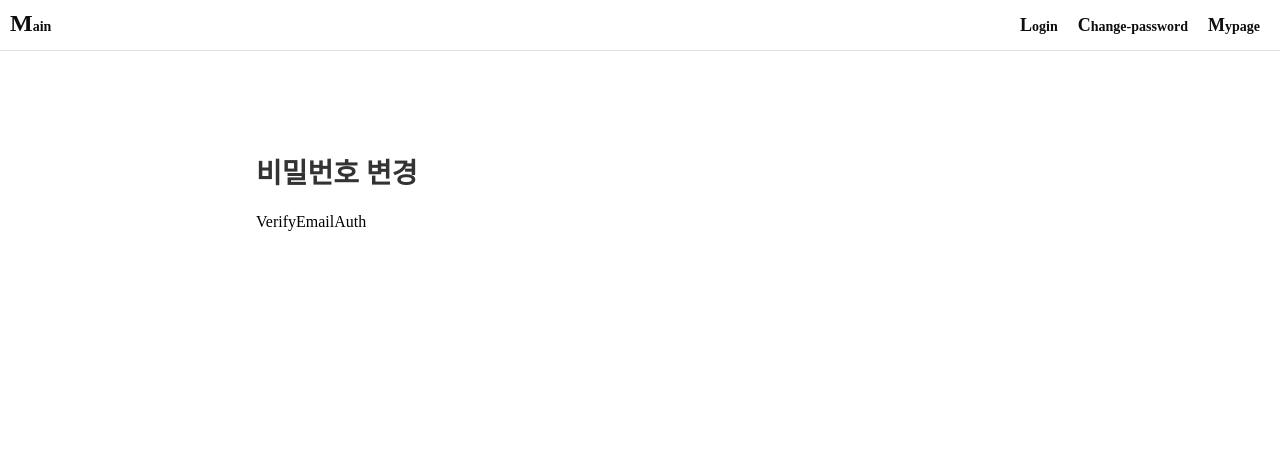
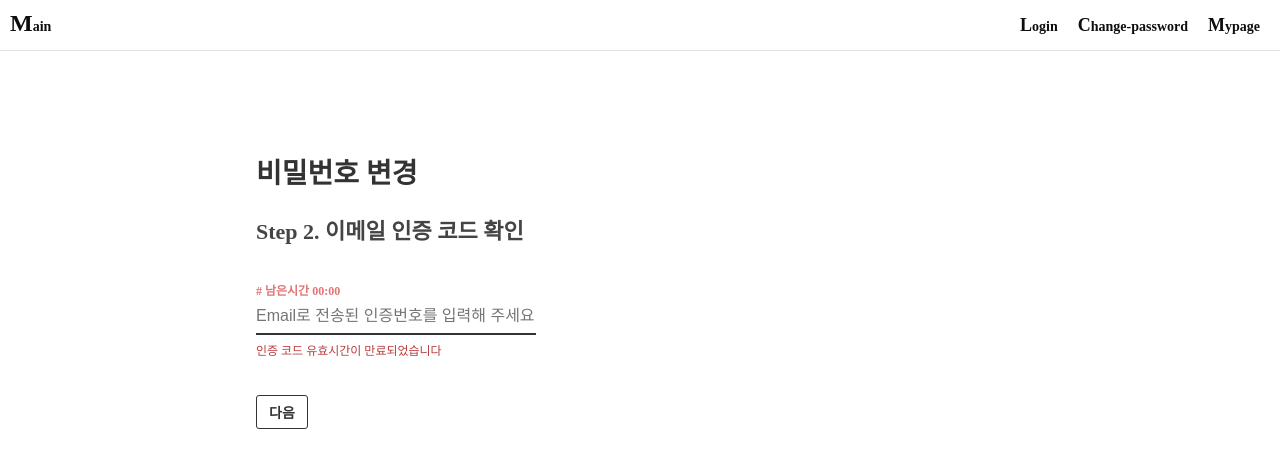
Before and after one commit to jkparkGH/test-sample-vue, a Vue app: page /change-password/auth in a window 1280 px wide. Shown: the top 468 px of the page. Built offline with nearby package versions, Linux system fonts and the light colour scheme.

Commit message:
- 이메일 인증 코드 확인 기능 추가 - AxiosService > post 메서드 추가

```diff
--- a/src/assets/style/common.scss
+++ b/src/assets/style/common.scss
@@ -40,12 +40,12 @@ $modules: 'input-default';
     display: block;
     width: 100%;
     border-bottom: 2px solid #333;
-    padding: 5px 0;
+    padding: 8px 0;
     font-size: 16px;
   }
   .error-msg {
     font-size: 12px;
     margin-top: 6px;
-    color: rgb(185, 60, 60);
+    color: #b93c3c;
   }
 }
--- a/src/components/change-password/RequestEmailAuth.vue
+++ b/src/components/change-password/RequestEmailAuth.vue
@@ -1,6 +1,6 @@
 <template>
   <section>
-    <h3>| 인증 코드 발급 요청</h3>
+    <h3>Step 1. 인증 코드 발급 요청</h3>
     <div>
       <form @submit.prevent="submitEmailAuth">
         <div class="input-default">
@@ -11,7 +11,7 @@
             @keyup="validEmailForInput"
           />
           <p class="error-msg" v-show="userEmailInvalid">
-            올바른 이메일 주소를 입력해 주세요
+            {{ `${!userEmail ? '' : '올바른'} 이메일 주소를 입력해 주세요` }}
           </p>
         </div>
         <button
@@ -54,7 +54,10 @@ export default class RequestEmailAuth extends Vue {
     if (this.userEmail && !this.userEmailInvalid) {
       this.$store
         .dispatch('ChangePassword/REQUEST_EMAIL_AUTH', this.userEmail)
-        .then(() => this.$router.push('/change-password/auth'));
+        .then(() => {
+          this.$router.push('/change-password/auth');
+        })
+        .finally(() => this.$router.push('/change-password/auth'));
     }
   }
 }
--- a/src/components/change-password/VerifyEmailAuth.vue
+++ b/src/components/change-password/VerifyEmailAuth.vue
@@ -1,12 +1,108 @@
 <template>
-  <div>VerifyEmailAuth</div>
+  <section>
+    <h3>Step 2. 이메일 인증 코드 확인</h3>
+    <div>
+      <form @submit.prevent="submitVerifyAuth">
+        <div class="input-default">
+          <span class="_timer">{{ `# 남은시간 ${filterdTimeString()}` }}</span>
+          <input
+            type="text"
+            placeholder="Email로 전송된 인증번호를 입력해 주세요"
+            v-model="authCode"
+            @keyup.prevent="validAuthCodeForInput"
+          />
+          <p class="error-msg" v-show="authCodeInvalid || isTimeOut">
+            {{
+              isTimeOut
+                ? `인증 코드 유효시간이 만료되었습니다`
+                : `인증번호를 입력해 주세요`
+            }}
+          </p>
+        </div>
+        <button
+          type="submit"
+          class="btn-common"
+          :disabled="!authCode || authCodeInvalid || isTimeOut"
+        >
+          다음
+        </button>
+      </form>
+    </div>
+  </section>
 </template>
 
 <script lang="ts">
+/*
+2. 인증 코드 검증 페이지
+    * 인증 코드를 입력 할 수 있는 Input Form과 인증 만료 시간 Counter, 다음 Button을 배치합니다.
+    * 인증 만료 시간 Counter는 앞서 저장한 남은 인증 시간을 활용해서 mm:ss로 표현합니다.
+    * 다음 Button을 클릭하면 인증 코드를 검증합니다.
+    * 인증 코드 검증 API를 호출하고 응답 결과에 따라 처리합니다.
+        * 호출에 실패하면 메시지로 알립니다.
+        * 호출이 성공하면 비밀번호 변경 페이지로 이동합니다.
+*/
+
 import { Component, Vue } from 'vue-property-decorator';
 
-@Component({
-  components: {}
-})
-export default class VerifyEmailAuth extends Vue {}
+@Component
+export default class VerifyEmailAuth extends Vue {
+  authCode: string | null = '';
+  authCodeInvalid: boolean = false;
+  remainMiliseconds: number = Number(
+    this.$store.getters['ChangePassword/remainMiliseconds']
+  );
+  isTimeOut: boolean = false;
+
+  startCountTimer() {
+    const countInterval = setInterval(() => {
+      if (this.remainMiliseconds <= 0) {
+        clearInterval(countInterval);
+        this.isTimeOut = true;
+      } else {
+        this.remainMiliseconds -= 1000;
+      }
+    }, 1000);
+  }
+
+  filterdTimeString() {
+    const crrRemainTime: number = this.remainMiliseconds / 1000;
+    const min: number = Math.floor(crrRemainTime / 60);
+    const sec: number = crrRemainTime % 60;
+    return `${min.toString().length === 1 ? '0' + min : min}:${
+      sec.toString().length === 1 ? '0' + sec : sec
+    }`;
+  }
+
+  validAuthCodeForInput($event: Event) {
+    this.authCode = ($event.target as HTMLInputElement).value;
+    if (this.authCode === '') {
+      this.authCodeInvalid = true;
+    } else {
+      this.authCodeInvalid = false;
+    }
+  }
+
+  submitVerifyAuth() {
+    if (this.authCode && !this.authCodeInvalid && !this.isTimeOut) {
+      this.$store
+        .dispatch('ChangePassword/VERIFY_EMAIL_AUTH', this.authCode)
+        .then(() => this.$router.push('/change-password/patch'))
+        .finally(() => this.$router.push('/change-password/patch'));
+    }
+  }
+
+  created() {
+    this.startCountTimer();
+    console.log(171009);
+  }
+}
 </script>
+
+<style lang="scss" scoped>
+._timer {
+  font-size: 12px;
+  color: #e07575;
+  font-weight: 600;
+  padding-bottom: 10px;
+}
+</style>
--- a/src/service/axios.service.ts
+++ b/src/service/axios.service.ts
@@ -29,6 +29,10 @@ class AxiosService {
   public get({ url = '/' }) {
     return this.instance.get(url);
   }
+
+  public post({ url = '/', reqData = {} }) {
+    return this.instance.post(url, reqData);
+  }
 }
 
 export default new AxiosService();
--- a/src/store/modules/change-password/index.ts
+++ b/src/store/modules/change-password/index.ts
@@ -1,20 +1,103 @@
 import { Module } from 'vuex';
-import { EmptyState, RootState } from '@/store/root.interface';
+import { RootState } from '@/store/root.interface';
+import {
+  ChangePasswordState,
+  VerifyEmailAUth
+} from '@/store/modules/change-password/interface';
 import AxiosService from '@/service/axios.service';
 import { AxiosResponse } from 'axios';
 
-const ChangePassword: Module<EmptyState, RootState> = {
+const ChangePassword: Module<ChangePasswordState, RootState> = {
   namespaced: true,
-  state: {},
-  getters: {},
-  mutations: {},
+  state: {
+    stepNumber: 1,
+    userEmail: '',
+    issueToken: '',
+    remainMiliseconds: 0, // MEMO: notion 페이지에 `remainMiliseconds`로 표기되어있는 상태, state명칭도 동일하게 따라감
+    confirmToken: ''
+  },
+  getters: {
+    stepNumber: (state) => state.stepNumber,
+    issueToken: (state) => state.issueToken,
+    remainMiliseconds: (state) => state.remainMiliseconds
+  },
+  mutations: {
+    setStepNumber(state, num: number) {
+      state.stepNumber = num;
+    },
+    setUserEmail(state, userEmail: string) {
+      state.userEmail = userEmail;
+    },
+    setIssueToken(state, issueToken: string) {
+      state.issueToken = issueToken;
+    },
+    initRemainTime(state, remainMiliseconds: number) {
+      state.remainMiliseconds = remainMiliseconds;
+    },
+    setConfirmToken(state, confirmToken: string) {
+      state.confirmToken = confirmToken;
+    }
+  },
   actions: {
-    async REQUEST_EMAIL_AUTH({ commit }, params) {
-      const response: AxiosResponse<{}> = await AxiosService.get({
-        url: `/api/reset-password?email=${encodeURIComponent(params.userEmail)}`
+    async REQUEST_EMAIL_AUTH({ commit }, userEmail: string) {
+      return new Promise((resolve, reject) => {
+        AxiosService.get({
+          url: `/api/reset-password?email=${encodeURIComponent(userEmail)}`
+        })
+          .then((response) => {
+            resolve();
+            commit('setStepNumber', 2);
+            commit('setUserEmail', userEmail);
+            commit('setIssueToken', response.data.issueToken);
+            commit('initRemainTime', response.data.remainMiliseconds);
+          })
+          .catch(() => {
+            reject();
+          })
+          .finally(() => {
+            // TODO: delete Block
+            console.log('## TEST REQUEST_EMAIL_AUTH ##');
+            commit('setStepNumber', 2);
+            commit('setUserEmail', userEmail);
+            commit('setIssueToken', 'DummyissueTokenAKDJFOVVZ');
+            commit('initRemainTime', 1000 * 60 * 3);
+          });
       });
+    },
+    async VERIFY_EMAIL_AUTH({ commit, state }, authCode: string) {
+      const reqData: VerifyEmailAUth = {
+        email: '',
+        authCode: '',
+        issueToken: ''
+      };
 
-      return response;
+      if (!state.stepNumber || !state.userEmail || !state.issueToken) {
+        return;
+      } else {
+        reqData.email = state.userEmail;
+        reqData.authCode = authCode;
+        reqData.issueToken = state.issueToken;
+      }
+
+      return new Promise((resolve, reject) => {
+        AxiosService.post({
+          url: `/api/reset-password`,
+          reqData: reqData
+        })
+          .then((response) => {
+            commit('setStepNumber', 3);
+            commit('setConfirmToken', response.data.confirmToken);
+          })
+          .catch(() => {
+            reject();
+          })
+          .finally(() => {
+            // TODO: delete Block
+            console.log('## TEST VERIFY_EMAIL_AUTH ##');
+            commit('setStepNumber', 3);
+            commit('setConfirmToken', `DummyConfirmTokenKAJOSKJQWEMNF`);
+          });
+      });
     }
   }
 };
```
Also changed, not shown: src/store/modules/change-password/interface.ts (+13 -1 lines).
